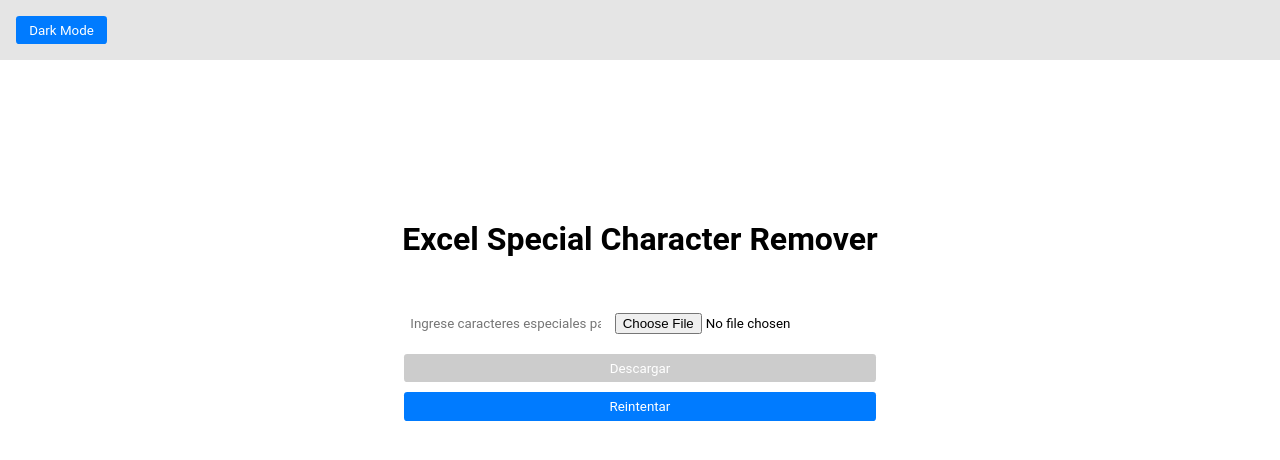
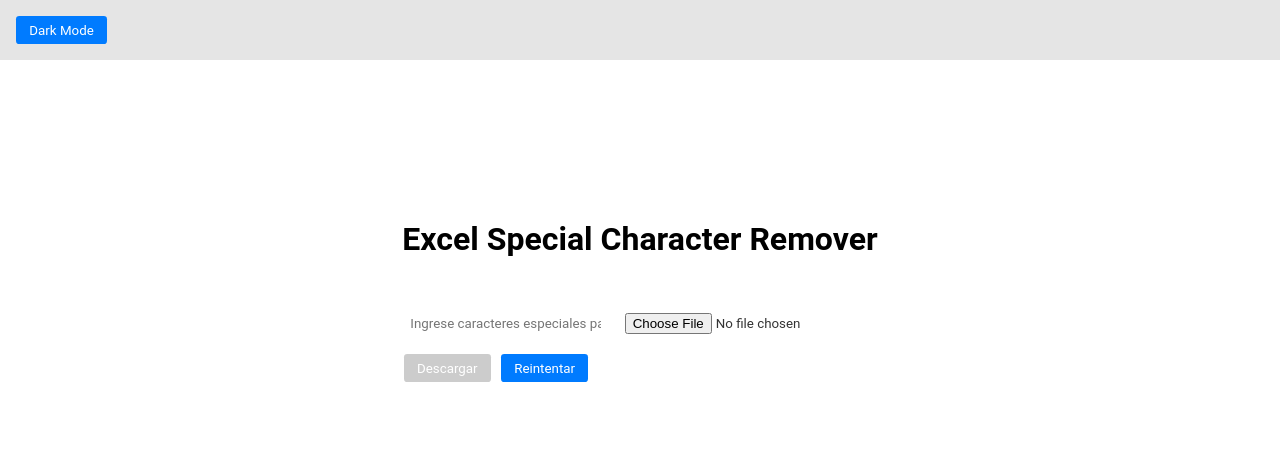
Before and after one commit to Daniel-Santiago-Acosta-1013/ExcelDataCleaner, a React (Vite) app: page / in a window 1280 px wide. Shown: the top 460 px of the page. Built offline with nearby package versions, Linux system fonts and the light colour scheme.

Commit message:
[add] mejorando modo oscuro

```diff
--- a/src/components/ExcelPreview/ExcelPreview.scss
+++ b/src/components/ExcelPreview/ExcelPreview.scss
@@ -12,14 +12,27 @@
 .excel-preview__table {
   border-collapse: collapse;
   width: 100%;
+  color: #333; // color por defecto para modo claro
+}
+
+.excel-preview.dark-mode .excel-preview__table {
+  color: #fff; // color para modo oscuro
 }
 
 .excel-preview__table td {
-  border: 1px solid #ccc;
+  border: 1px solid #ccc; // color por defecto para modo claro
   padding: 0.5em;
   text-align: left;
 }
 
+.excel-preview.dark-mode .excel-preview__table td {
+  border: 1px solid #aaa; // color para modo oscuro
+}
+
 .excel-preview__table td.modified {
-  background-color: #fffbcc;
+  background-color: #fffbcc; // color por defecto para modo claro
 }
+
+.excel-preview.dark-mode .excel-preview__table td.modified {
+  background-color: #555; // color para modo oscuro
+}
--- a/src/components/ExcelPreview/ExcelPreview.tsx
+++ b/src/components/ExcelPreview/ExcelPreview.tsx
@@ -4,12 +4,13 @@
 interface ExcelPreviewProps {
     data: string[][];
     modifiedCells: Record<string, string>;
-    originalCells: Record<string, string>;  // Nuevo estado para los valores originales de las celdas modificadas
+    originalCells: Record<string, string>;
+    darkMode: boolean;  // Agrega esto
 }
 
-const ExcelPreview: React.FC<ExcelPreviewProps> = ({ data, modifiedCells, originalCells }) => {
+const ExcelPreview: React.FC<ExcelPreviewProps> = ({ data, modifiedCells, originalCells, darkMode }) => {
     return (
-        <div className="excel-preview">
+        <div className={`excel-preview ${darkMode ? 'dark-mode' : ''}`}>
             <table className="excel-preview__table">
                 <tbody>
                     {data.map((row, rowIndex) => (
--- a/src/components/ExcelReader/ExcelReader.scss
+++ b/src/components/ExcelReader/ExcelReader.scss
@@ -1,7 +1,6 @@
 .excel-reader {
   display: flex;
   flex-direction: column;
-  height: 100vh;
   transition: background-color 0.2s ease;
   align-items: center;
 }
@@ -32,18 +31,21 @@
   padding-top: 3em;
 }
 
+// desde aqui
+
 .excel-reader__input {
   margin-bottom: 1em;
   padding: 0.5em;
   border: none;
   border-radius: 0.25em;
+  color: #333; // color por defecto para modo claro
+  background-color: #fff; // color por defecto para modo claro
+  margin-left: 10px;
 }
 
-.excel-reader__buttons {
-  display: flex;
-  width: 100%;
-  flex-direction: column;
-  gap: 10px;
+.excel-reader.dark-mode .excel-reader__input {
+  color: #fff; // color para modo oscuro
+  background-color: #555; // color para modo oscuro
 }
 
 .excel-reader__button {
@@ -54,6 +56,7 @@
   background-color: #007bff;
   cursor: pointer;
   transition: background-color 0.2s ease;
+  margin-left: 10px;
 
   &:disabled {
     background-color: #ccc;
@@ -62,6 +65,14 @@
 
   &:not(:disabled):hover {
     background-color: #0056b3;
+  }
+}
+
+.excel-reader.dark-mode .excel-reader__button {
+  background-color: #0056b3;
+
+  &:not(:disabled):hover {
+    background-color: #007bff;
   }
 }
 
@@ -78,3 +89,11 @@
     background-color: #0056b3;
   }
 }
+
+.excel-reader.dark-mode .excel-reader__mode-toggle {
+  background-color: #0056b3;
+
+  &:hover {
+    background-color: #007bff;
+  }
+}
--- a/src/components/ExcelReader/ExcelReader.tsx
+++ b/src/components/ExcelReader/ExcelReader.tsx
@@ -136,7 +136,7 @@
                     <button onClick={retry} className="excel-reader__button">Reintentar</button>
                 </div>
                 {loading && <ReactLoading type={"bubbles"} color={"#blue"} height={'20%'} width={'20%'} />}
-                {data && <ExcelPreview data={data} modifiedCells={modifiedCells} originalCells={originalCells} />}
+                {data && <ExcelPreview data={data} modifiedCells={modifiedCells} originalCells={originalCells} darkMode={darkMode} />}
             </div>
         </div>
     );
```
